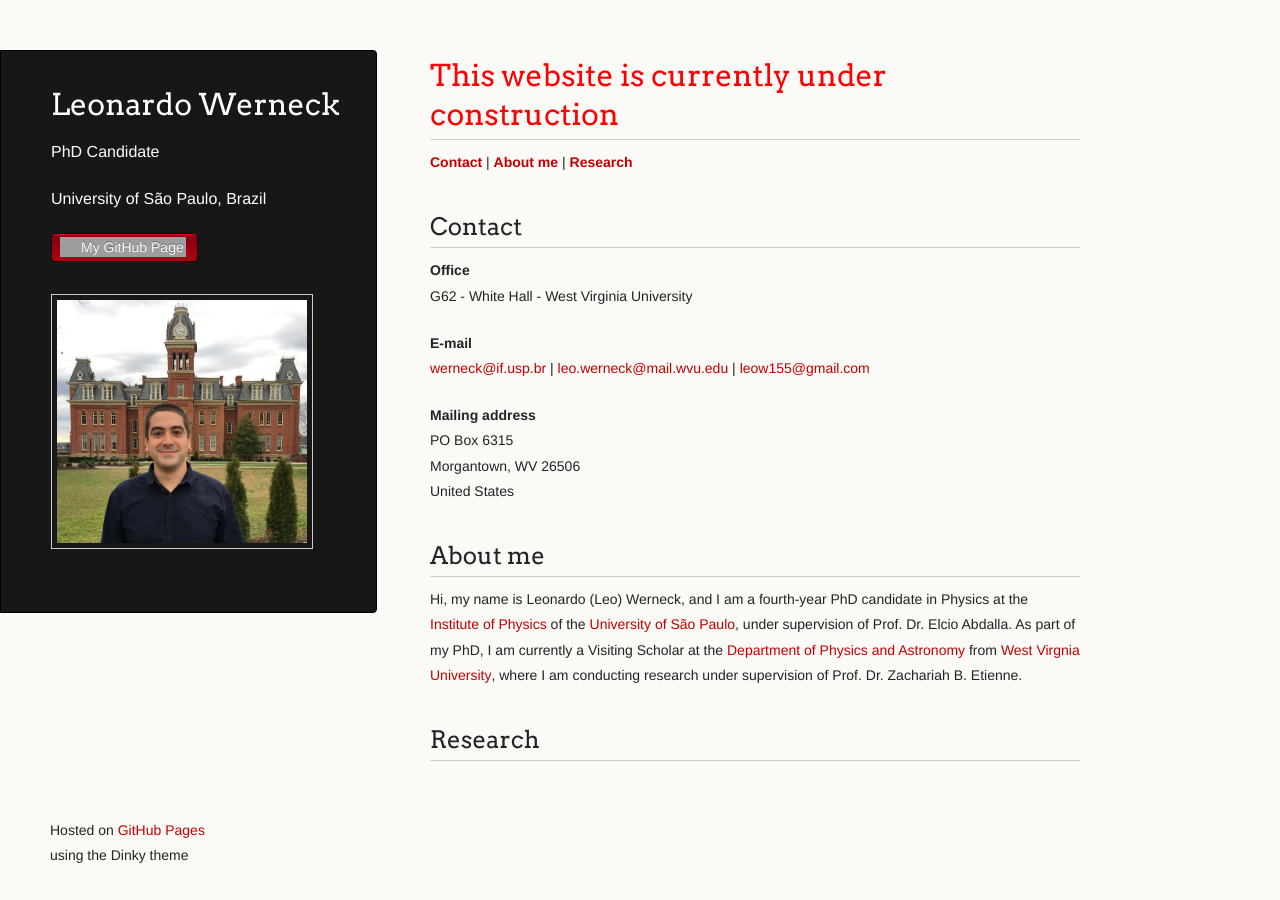
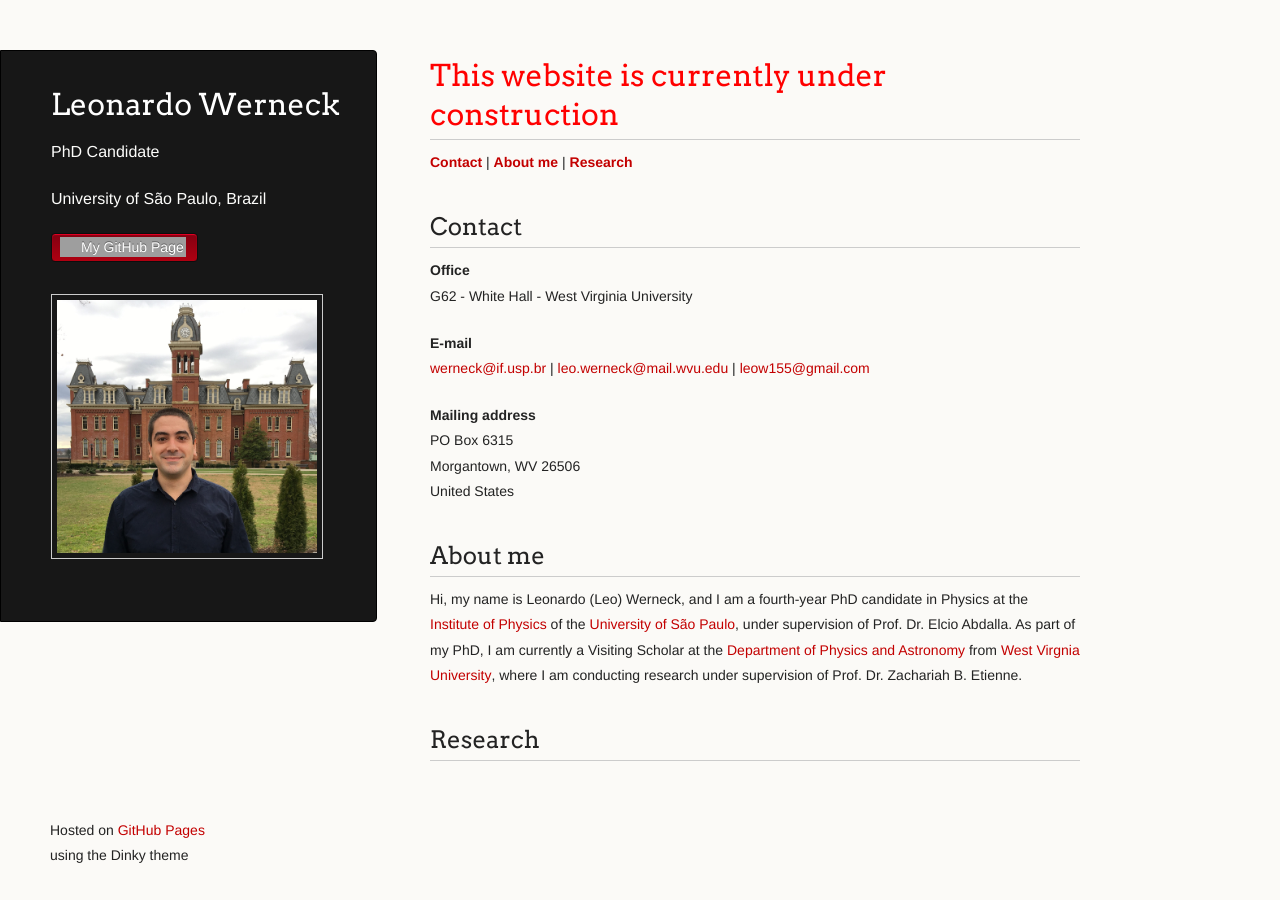
Before and after one commit to leowerneck/leowerneck.github.io, a Jekyll site: the page built from index.md, in a window 1280 px wide. Built offline with Jekyll 4.4.1, drawn with Linux system fonts in a browser that asks for light colours; a script that is not in the unit is left out; grey boxes are pictures that could not be loaded.

Commit message:
Updated picture width

```diff
--- a/_layouts/default.html
+++ b/_layouts/default.html
@@ -23,7 +23,7 @@
           <li><a class="buttons github" href="{{ site.github.owner_url }}">My GitHub Page</a></li>
         </ul>
         {% endif %}
-	       <img class=header align="center" src="assets/LeoWebsite.jpg" width="250">
+	       <img class=header align="center" src="assets/LeoWebsite.jpg" width="260">
       </header>
 
       <section>
```
